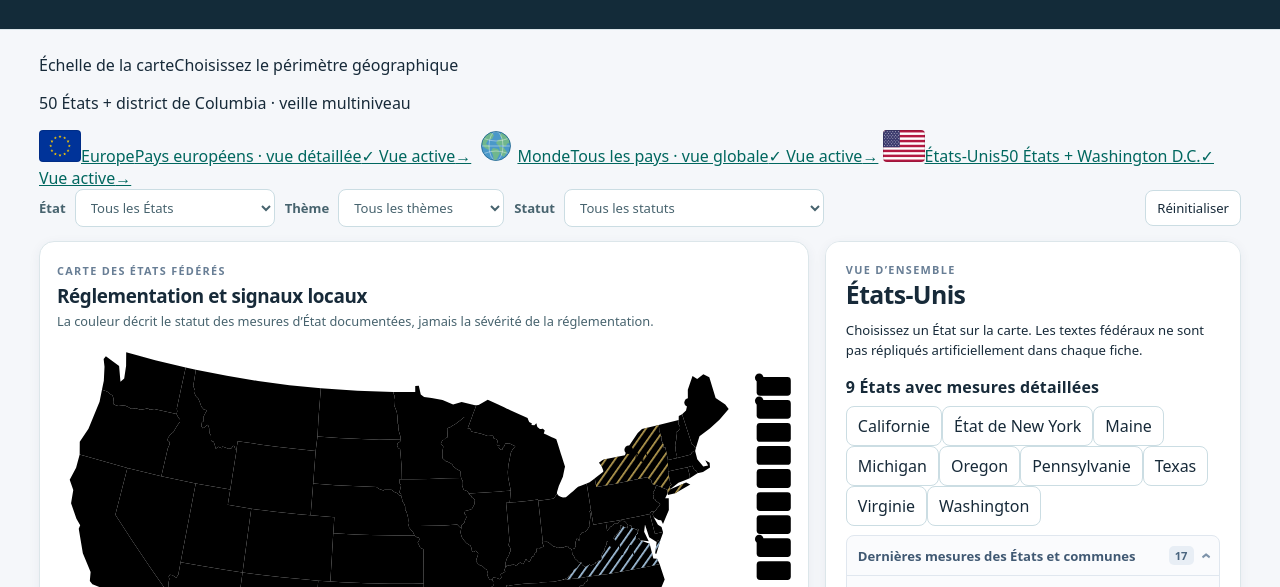
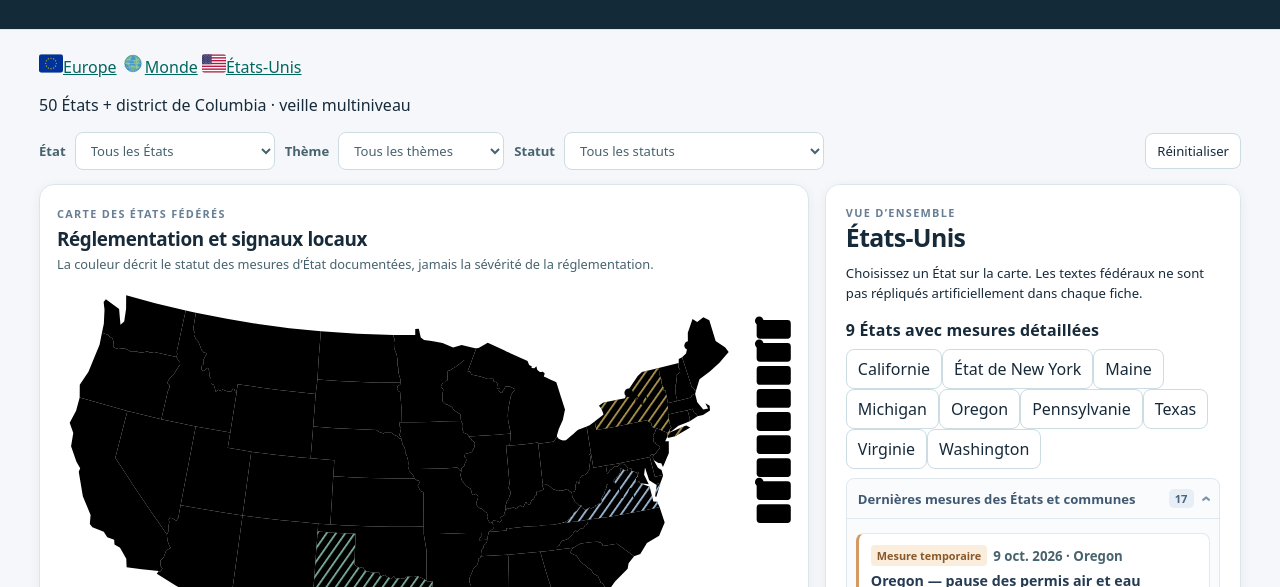
Before and after one commit to Zoruohorse/atlas_data_centers, a website with bundled scripts: page usa.html in a window 1280 px wide. Shown: the part 153-740 px from the top of the page. Built offline with nearby package versions, Linux system fonts and the light colour scheme.

Commit message:
ui: rétablir la navigation compacte avec fond bleu

```diff
--- a/css/geographic-views.css
+++ b/css/geographic-views.css
@@ -1,29 +1,15 @@
-/* Navigation principale : choix du périmètre, distinct des filtres et statuts réglementaires. */
-.geographic-navigation{margin:0 0 17px;padding:14px 15px 15px;background:#eef3f8;border:1px solid #d5e1ec;border-radius:13px}
-.geo-nav-heading{display:flex;align-items:baseline;justify-content:space-between;gap:8px 16px;flex-wrap:wrap;margin:0 0 11px}
-.geo-nav-heading>div{display:flex;align-items:baseline;gap:6px 12px;flex-wrap:wrap}
-.geo-nav-title{font-size:1rem;font-weight:750;color:#203e5c;letter-spacing:-.015em}
-.geo-nav-hint{font-size:.78rem;color:#526a80}
-.geographic-navigation p{margin:0;color:#526a80;font-size:.76rem}
-.geographic-tabs{display:grid;grid-template-columns:repeat(3,minmax(0,1fr));gap:10px}
-.geographic-tabs a{box-sizing:border-box;display:flex;align-items:center;gap:12px;min-width:0;min-height:77px;padding:13px 14px;border:1px solid #c3d3e3;border-radius:9px;background:#fff;color:#254967;text-decoration:none;box-shadow:0 1px 2px #203e5c0a;transition:background .15s,border-color .15s,box-shadow .15s}
-.geographic-tabs a:hover{background:#e6eff9;border-color:#7698bb;box-shadow:0 2px 5px #203e5c19}
-.geographic-tabs a[aria-current=page]{background:#234d75;border-color:#234d75;color:#fff;box-shadow:0 3px 8px #234d7526}
+/* Sélecteur géographique compact : même disposition que la version initiale. */
+.geographic-navigation{display:flex;align-items:center;gap:12px;justify-content:space-between;margin:0 0 11px;flex-wrap:wrap}
+.geographic-tabs{display:flex;gap:6px;padding:5px;border:1px solid #b8cde1;border-radius:10px;background:#dfeaf5;box-shadow:0 1px 3px #24395114;max-width:100%;box-sizing:border-box}
+.geographic-tabs a{display:flex;align-items:center;justify-content:center;gap:8px;padding:8px 19px;color:#335a7d;font-size:.88rem;font-weight:700;text-decoration:none;border-radius:7px;white-space:nowrap;background:#edf4fb;border:1px solid transparent;box-sizing:border-box;transition:background .15s,border-color .15s,color .15s}
+.geographic-tabs a:hover{background:#fff;border-color:#a9c2da}
+.geo-icon{display:inline-flex;align-items:center;justify-content:center;width:24px;height:19px;flex:none}
+.geo-icon img{display:block;width:24px;height:19px;object-fit:contain}
+.geographic-tabs a[aria-current=page]{background:#234d75;color:#fff;border-color:#234d75;box-shadow:0 1px 4px #24395125;font-weight:750}
 .geographic-tabs a[aria-current=page]:hover{background:#1b4267}
-.geographic-tabs a:focus-visible{outline:3px solid #2d72ba;outline-offset:3px}
-.geo-icon{width:44px;height:34px;flex:none;display:grid;place-items:center}
-.geo-icon img{display:block;width:42px;height:32px;object-fit:contain}
-.geo-card-copy{display:grid;min-width:0;gap:3px;flex:1}
-.geo-card-title{font-size:1.08rem;line-height:1.25;font-weight:750;letter-spacing:-.02em}
-.geo-card-subtitle{font-size:.73rem;line-height:1.35;color:#526a80}
-.geographic-tabs a[aria-current=page] .geo-card-subtitle{color:#e0eaf4}
-.geo-card-indicator{flex:none;display:flex;align-items:center;justify-content:center}
-.geo-active-label{display:none;font-size:.66rem;font-weight:700;white-space:nowrap;border-radius:20px;padding:5px 7px;background:#ffffff24;color:#fff}
-.geo-open-arrow{font-size:1.35rem;font-weight:650;color:#426d96;line-height:1}
-.geographic-tabs a[aria-current=page] .geo-active-label{display:inline-block}
-.geographic-tabs a[aria-current=page] .geo-open-arrow{display:none}
-@media(max-width:1050px){.geographic-tabs a{gap:8px;padding:11px 10px}.geo-card-indicator{align-self:flex-start}.geo-active-label{font-size:0;padding:0;background:none}.geo-active-label::after{content:"✓";font-size:1rem}.geo-icon{width:38px}.geo-icon img{width:36px;height:28px}}
-@media(max-width:600px){.geographic-navigation{padding:10px;margin-bottom:12px}.geo-nav-heading{gap:4px;margin-bottom:8px}.geo-nav-heading>div{display:grid;gap:2px}.geo-nav-hint{font-size:.73rem}.geographic-navigation p{font-size:.69rem}.geographic-tabs{gap:6px}.geographic-tabs a{position:relative;flex-direction:column;justify-content:center;text-align:center;gap:5px;padding:10px 4px;min-height:92px}.geo-icon{width:35px;height:27px}.geo-icon img{width:35px;height:27px}.geo-card-copy{flex:0 1 auto;gap:0}.geo-card-title{font-size:clamp(.78rem,3.3vw,.96rem)}.geo-card-subtitle{display:none}.geo-card-indicator{align-self:center}.geo-active-label{font-size:.64rem;padding:2px 4px;background:#ffffff24}.geo-active-label::after{content:none}.geo-open-arrow{font-size:.9rem}.geographic-tabs a:focus-visible{outline-offset:1px}}
+.geographic-tabs a:focus-visible{outline:2px solid #527da7;outline-offset:2px}
+.geographic-navigation p{margin:0;color:var(--muted);font-size:.76rem}
+@media(max-width:600px){.geographic-navigation{gap:5px}.geographic-navigation p{font-size:.7rem}.geographic-tabs{gap:4px;padding:4px;flex-wrap:wrap}.geographic-tabs a{padding:6px 10px;gap:5px;font-size:.82rem}.geo-icon,.geo-icon img{width:21px;height:17px}}
 @media(prefers-reduced-motion:reduce){.geographic-tabs a{transition:none}}
 .world-map-note{padding:0 16px 10px;margin:0;font-size:.72rem;line-height:1.4}
 .world-background{pointer-events:none}
--- a/usa.html
+++ b/usa.html
@@ -4,19 +4,19 @@
 <meta charset="utf-8"><meta name="viewport" content="width=device-width, initial-scale=1">
 <meta name="description" content="Veille réglementaire des États-Unis : États fédérés, municipalités et cadre fédéral.">
 <title>Atlas des data centers — États-Unis</title>
-<link rel="stylesheet" href="./css/atlas.css"><link rel="stylesheet" href="./css/observatory.css"><link rel="stylesheet" href="./css/visual-atlas.css"><link rel="stylesheet" href="./css/disclosure.css"><link rel="stylesheet" href="./css/timeline.css"><link rel="stylesheet" href="./css/geographic-views.css?v=20261126-2">
-<link rel="stylesheet" href="./css/us-atlas.css?v=20261126-2"><script type="module" src="./js/us-app.js"></script>
+<link rel="stylesheet" href="./css/atlas.css"><link rel="stylesheet" href="./css/observatory.css"><link rel="stylesheet" href="./css/visual-atlas.css"><link rel="stylesheet" href="./css/disclosure.css"><link rel="stylesheet" href="./css/timeline.css"><link rel="stylesheet" href="./css/geographic-views.css?v=20261126-3">
+<link rel="stylesheet" href="./css/us-atlas.css?v=20261126-3"><script type="module" src="./js/us-app.js"></script>
 </head>
 <body>
 <header><div class="masthead"><div class="brand-symbol" aria-hidden="true"><svg viewBox="0 0 44 44"><circle cx="22" cy="22" r="17" fill="none" stroke="currentColor" stroke-width="1.5"/><ellipse cx="22" cy="22" rx="8" ry="17" fill="none" stroke="currentColor" stroke-width="1.5"/><path d="M5 22h34M8 13h28M8 31h28" stroke="currentColor" stroke-width="1.5" fill="none"/><circle cx="30" cy="13" r="4" fill="#6b8aa5" stroke="white" stroke-width="2"/></svg></div><div><div class="label" id="atlas-scope-label">OBSERVATOIRE DES ÉTATS-UNIS</div><h1>Atlas des data centers</h1><p>Réglementation, acceptabilité et dynamiques d’influence</p></div><div class="masthead-end"><span class="eyebrow">VEILLE STRATÉGIQUE</span><span id="revision-label"></span></div></div></header>
 <main class="us-atlas">
-<nav class="geographic-navigation" aria-label="Échelle de la carte">
-  <div class="geo-nav-heading"><div><span class="geo-nav-title">Échelle de la carte</span><span class="geo-nav-hint">Choisissez le périmètre géographique</span></div><p id="coverage-note">50 États + district de Columbia · veille multiniveau</p></div>
+<nav class="geographic-navigation" aria-label="Périmètre géographique">
   <div class="geographic-tabs">
-    <a id="view-europe" href="./?ui=20261126-2"><span class="geo-icon"><img src="./geo/icons/europe.svg" alt="" width="42" height="32"></span><span class="geo-card-copy"><span class="geo-card-title">Europe</span><span class="geo-card-subtitle">Pays européens · vue détaillée</span></span><span class="geo-card-indicator" aria-hidden="true"><span class="geo-active-label">✓ Vue active</span><span class="geo-open-arrow">→</span></span></a>
-    <a id="view-world" href="./?view=world&amp;ui=20261126-2#US"><span class="geo-icon"><img src="./geo/icons/world.svg" alt="" width="42" height="32"></span><span class="geo-card-copy"><span class="geo-card-title">Monde</span><span class="geo-card-subtitle">Tous les pays · vue globale</span></span><span class="geo-card-indicator" aria-hidden="true"><span class="geo-active-label">✓ Vue active</span><span class="geo-open-arrow">→</span></span></a>
-    <a id="view-usa" href="./usa.html?ui=20261126-2" aria-current="page"><span class="geo-icon"><img src="./geo/icons/usa.svg" alt="" width="42" height="32"></span><span class="geo-card-copy"><span class="geo-card-title">États-Unis</span><span class="geo-card-subtitle">50 États + Washington D.C.</span></span><span class="geo-card-indicator" aria-hidden="true"><span class="geo-active-label">✓ Vue active</span><span class="geo-open-arrow">→</span></span></a>
+    <a id="view-europe" href="./?ui=20261126-3"><span class="geo-icon" aria-hidden="true"><img src="./geo/icons/europe.svg" alt="" width="24" height="19"></span><span>Europe</span></a>
+    <a id="view-world" href="./?view=world&amp;ui=20261126-3#US"><span class="geo-icon" aria-hidden="true"><img src="./geo/icons/world.svg" alt="" width="24" height="19"></span><span>Monde</span></a>
+    <a id="view-usa" href="./usa.html?ui=20261126-3" aria-current="page"><span class="geo-icon" aria-hidden="true"><img src="./geo/icons/usa.svg" alt="" width="24" height="19"></span><span>États-Unis</span></a>
   </div>
+  <p id="coverage-note">50 États + district de Columbia · veille multiniveau</p>
 </nav>
 <div class="toolbar us-toolbar"><label>État <select id="us-state"><option value="">Tous les États</option></select></label><label>Thème <select id="us-topic"><option value="">Tous les thèmes</option></select></label><label>Statut <select id="us-status"><option value="">Tous les statuts</option></select></label><button type="button" id="us-reset">Réinitialiser</button></div>
 <p id="us-notice" role="status">Chargement de l’atlas…</p><noscript>Activez JavaScript pour afficher la carte.</noscript>
```
Also changed, not shown: index.html (+7 -7 lines), scripts/test-geographic-navigation.mjs (+17 -13 lines), README.md.
